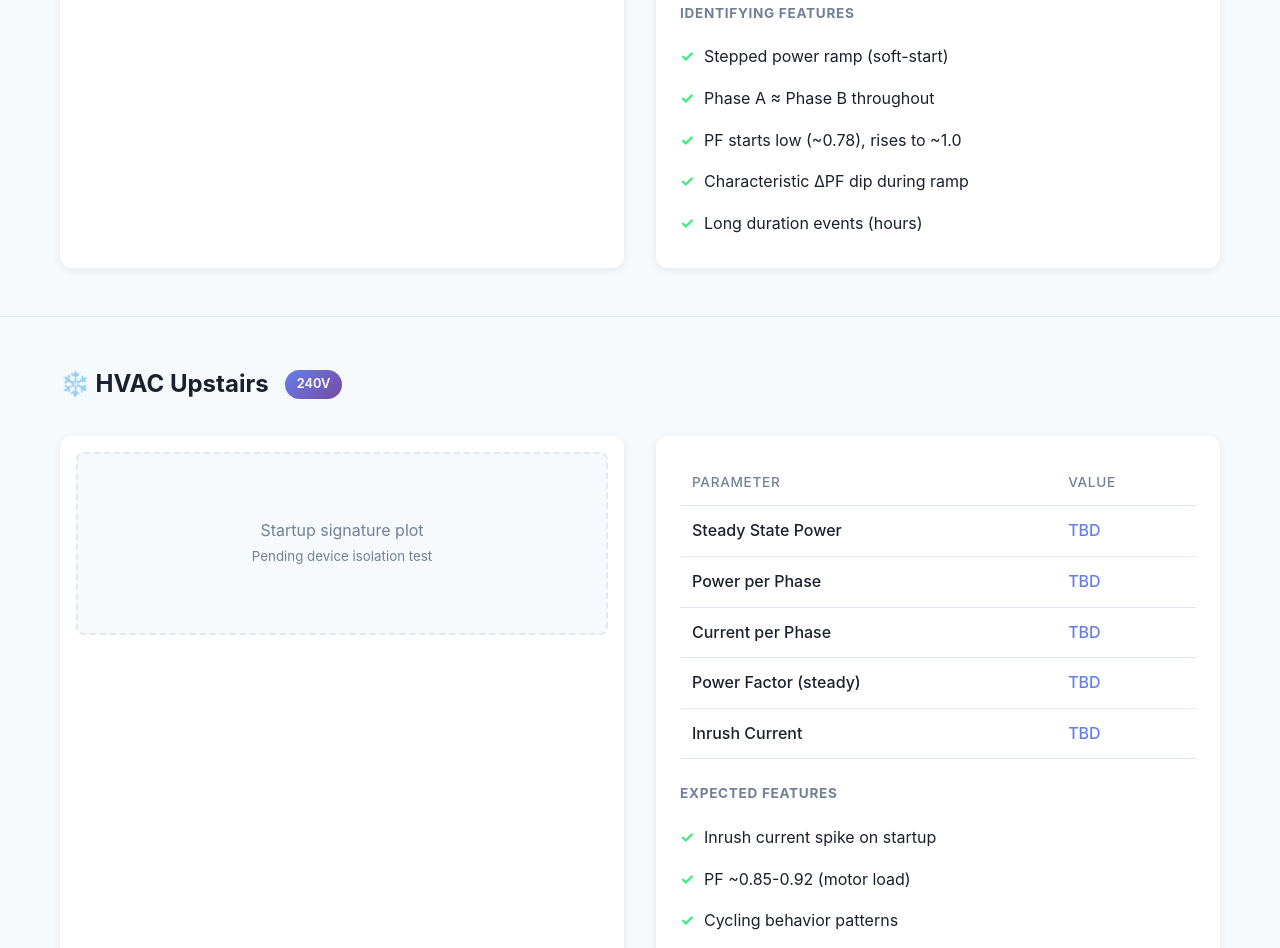
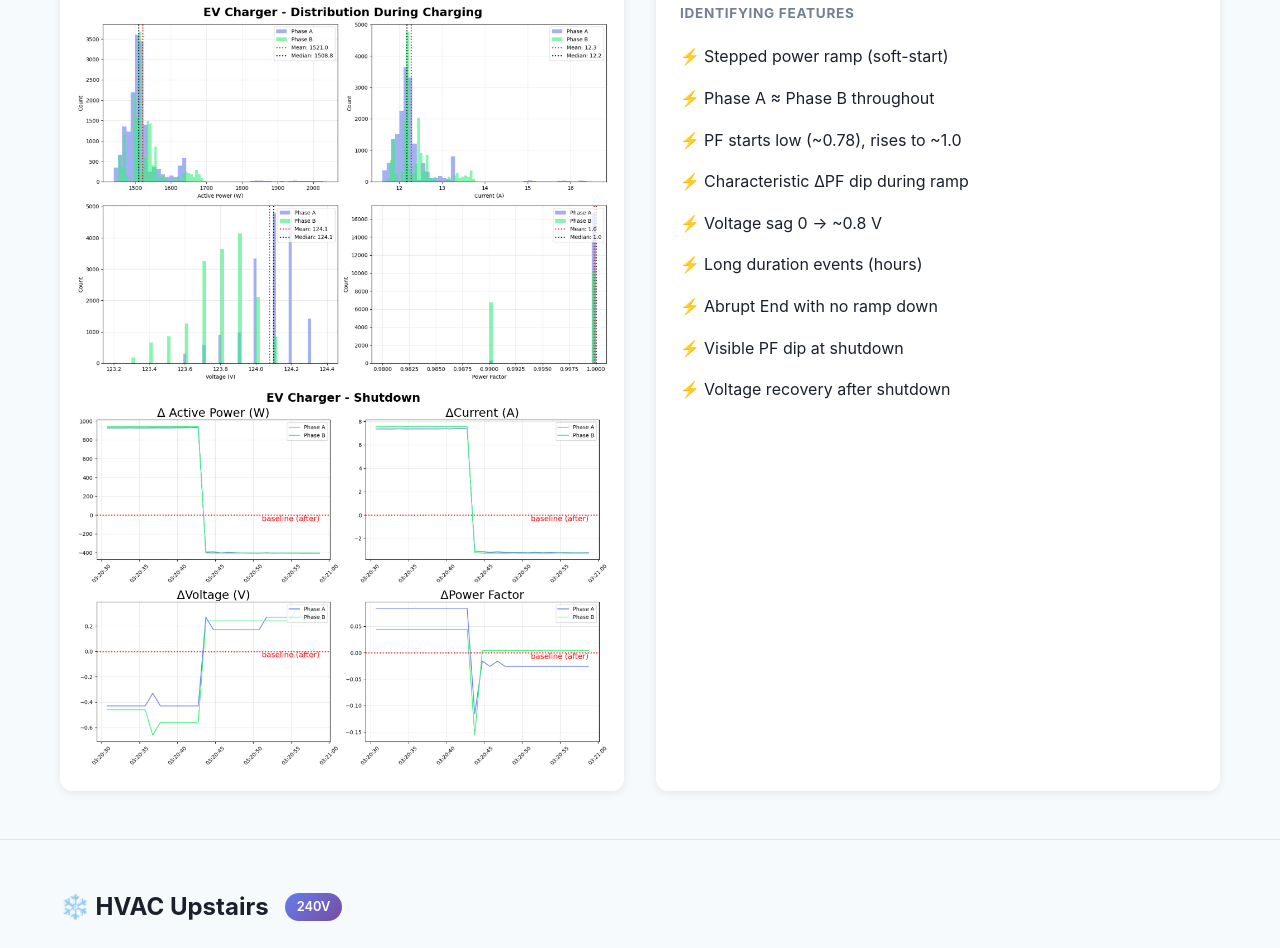
Before and after one commit to keithcockerham/energy-monitor, a plain HTML site: page docs/devices.html in a window 1280 px wide. Shown: the part 1252-2200 px from the top of the page. Drawn offline with Linux system fonts and the light colour scheme.

Commit message:
Add files via upload

```diff
--- a/docs/devices.html
+++ b/docs/devices.html
@@ -139,7 +139,7 @@
         }
 
         .feature-list li:before {
-            content: "✓";
+            content: "⚡";
             position: absolute;
             left: 0;
             color: var(--success-color);
@@ -224,6 +224,8 @@
                 <div class="signature-plot">
                     <!-- Replace with your saved plot -->
                     <img src="ev_startup.png" alt="Tesla Charger Startup Signature">
+                    <img src="ev_running.png" alt="Tesla Charger Startup Signature">
+                    <img src="ev_shutdown.png" alt="Tesla Charger Startup Signature">
                     <!-- Or use placeholder if no image yet:
                     <div class="placeholder">
                         <p>Startup signature plot<br><small>Save plot as signatures/tesla_charger_startup.png</small></p>
@@ -268,7 +270,11 @@
                             <li>Phase A ≈ Phase B throughout</li>
                             <li>PF starts low (~0.78), rises to ~1.0</li>
                             <li>Characteristic ΔPF dip during ramp</li>
+                            <li>Voltage sag 0 -> ~0.8 V</li>
                             <li>Long duration events (hours)</li>
+                            <li>Abrupt End with no ramp down</li>
+                            <li>Visible PF dip at shutdown</li>
+                            <li>Voltage recovery after shutdown</li>
                         </ul>
                     </div>
                 </div>
@@ -319,9 +325,7 @@
                     <div class="feature-list">
                         <h4>Expected Features</h4>
                         <ul>
-                            <li>Inrush current spike on startup</li>
-                            <li>PF ~0.85-0.92 (motor load)</li>
-                            <li>Cycling behavior patterns</li>
+                            <li>Undocumented</li>
                         </ul>
                     </div>
                 </div>
@@ -372,9 +376,7 @@
                     <div class="feature-list">
                         <h4>Expected Features</h4>
                         <ul>
-                            <li>Inrush current spike on startup</li>
-                            <li>PF ~0.85-0.92 (motor load)</li>
-                            <li>May differ from upstairs unit</li>
+                            <li>Undocumented</li>
                         </ul>
                     </div>
                 </div>
@@ -417,9 +419,7 @@
                     <div class="feature-list">
                         <h4>Expected Features</h4>
                         <ul>
-                            <li>Motor load characteristics</li>
-                            <li>Consistent daily schedule</li>
-                            <li>Variable speed possible</li>
+                            <li>Undocumented</li>
                         </ul>
                     </div>
                 </div>
```
Also changed, not shown: docs/ev_running.png (added), docs/ev_shutdown.png (added), docs/ev_startup.png.
